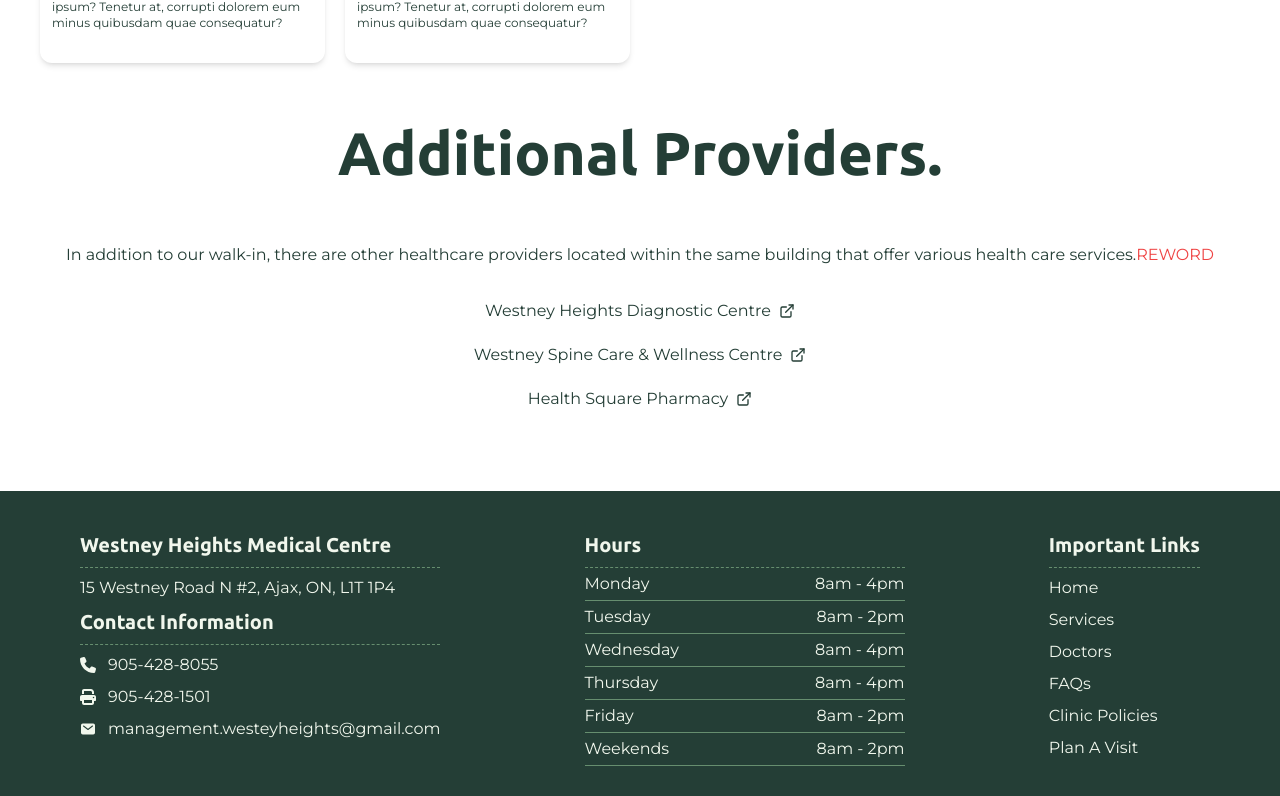
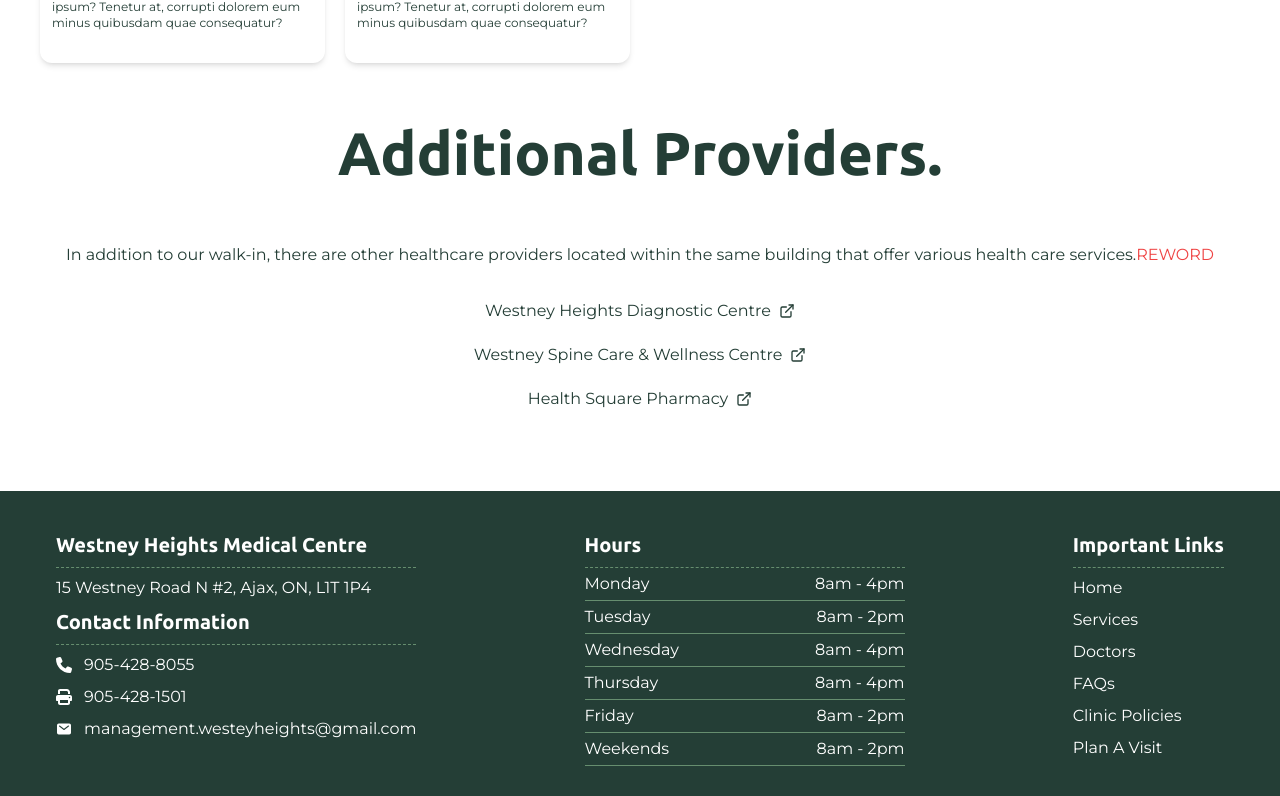
Before and after one commit to johanbphilip/whmc-website, a React (Vite) app: page /whmc-website/services in a window 1280 px wide. Shown: the part 1429-2225 px from the top of the page. Built offline with nearby package versions, Linux system fonts and the light colour scheme.

Commit message:
changed to bg-white

```diff
--- a/src/components/Footer.jsx
+++ b/src/components/Footer.jsx
@@ -3,7 +3,7 @@
 
 export const Footer = () => {
   return (
-    <footer className="bg-darkGreen flex flex-row text-whiteGreen justify-between py-10 px-20 font-serif">
+    <footer className="bg-darkGreen flex flex-row text-white justify-between py-10 px-14 font-serif">
       <div className="flex flex-col gap-2">
         <h2 className="font-ubuntu font-bold text-xl">
           Westney Heights Medical Centre
--- a/src/pages/Home.jsx
+++ b/src/pages/Home.jsx
@@ -9,7 +9,7 @@
       <main className="mt-20 flex flex-col ">
         <section className="bg-gradient-to-t from-darkGreen to-lightGreen w-full place-items-center py-20 px-14 text-darkGreen flex justify-between rounded-b-lg">
           <div className="">
-            <h1 className="font-ubuntu font-bold text-6xl text-whiteGreen leading-tight mb-10">
+            <h1 className="font-ubuntu font-bold text-6xl text-white leading-tight mb-10">
               <span className="font-thin"> Welcome to</span>
               <br />
               Westney Heights
@@ -19,7 +19,7 @@
             <NavLink
               to={"/plan-a-visit"}
               className={
-                "font-serif font-medium bg-white px-5 py-2 hover:bg-lightGreen hover:bg-transparent hover:text-whiteGreen rounded-xl ease-in duration-200"
+                "font-serif font-medium bg-white px-5 py-2 hover:bg-lightGreen hover:bg-transparent hover:text-white rounded-xl ease-in duration-200"
               }
             >
               PLAN A VISIT
```
